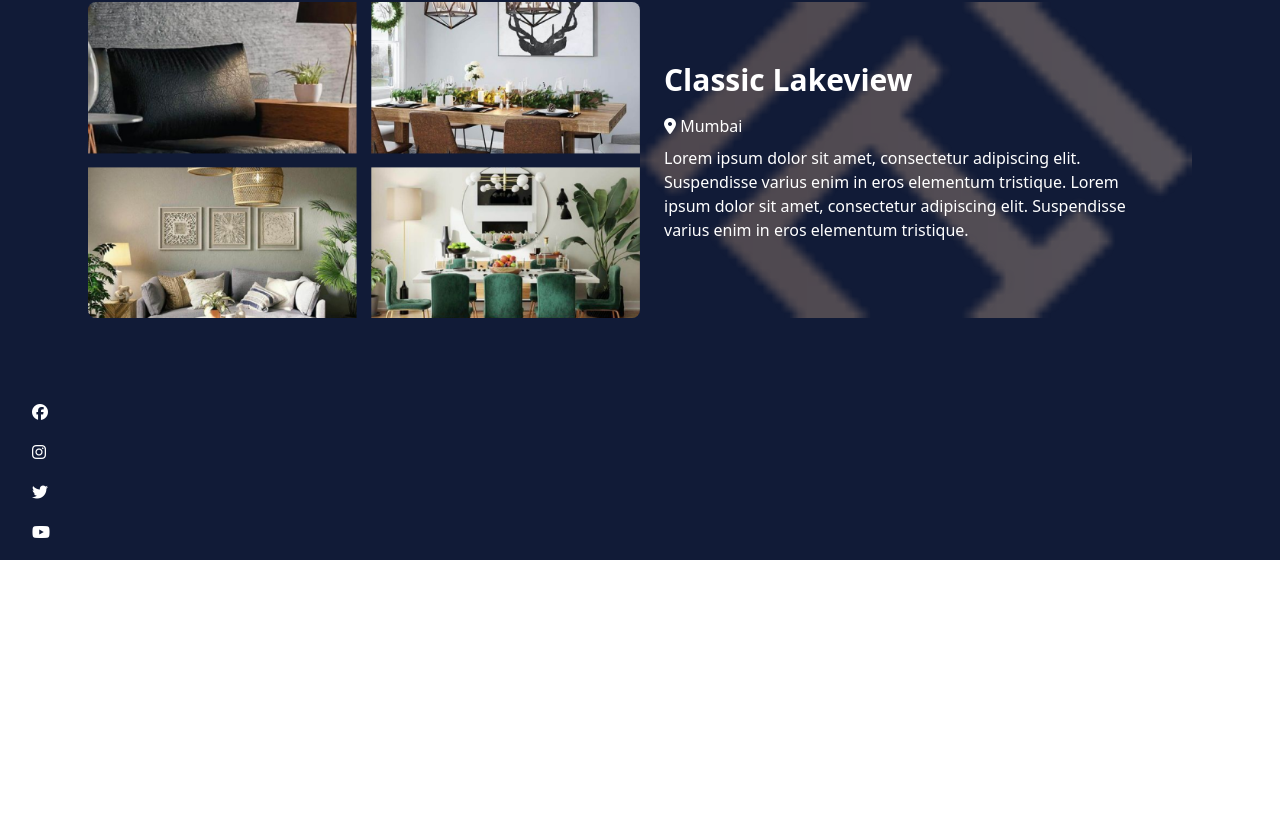
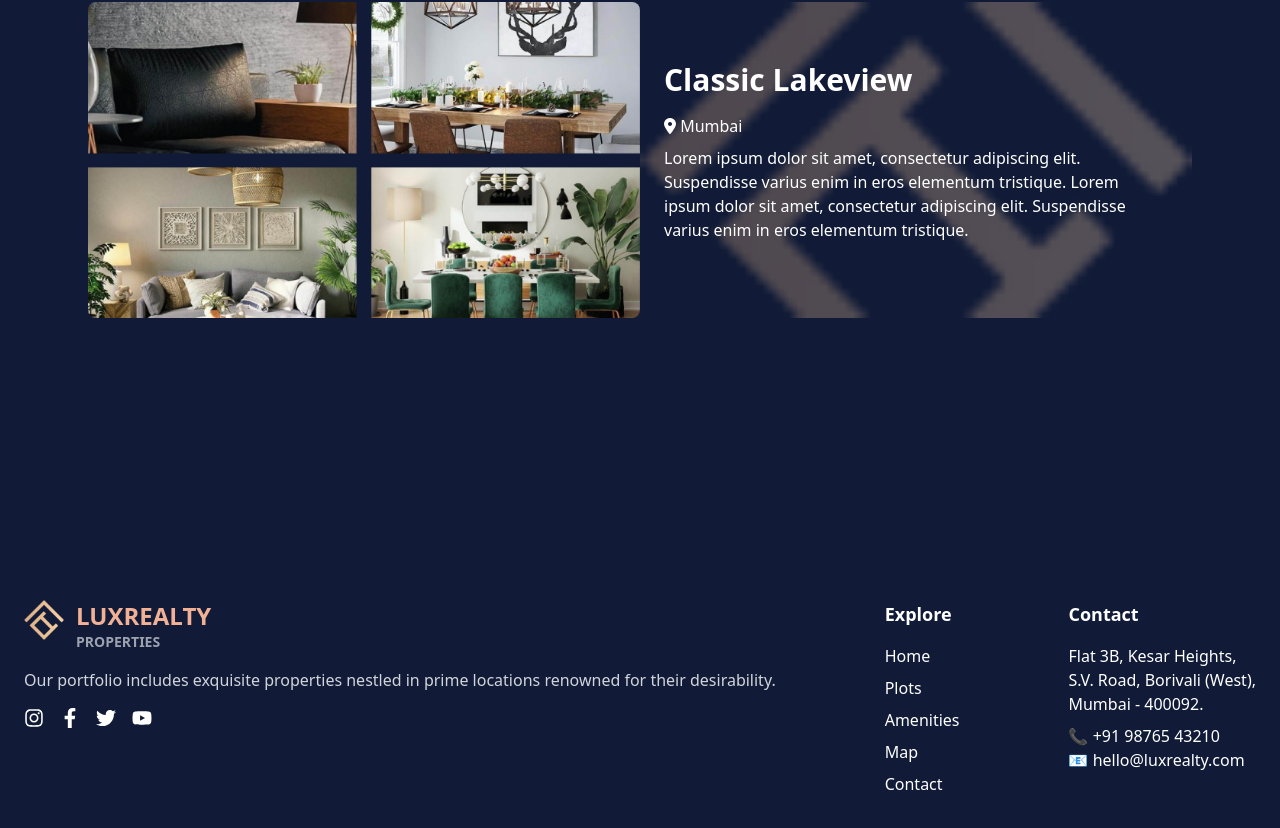
Before and after one commit to narayanbadatya/realEstate, a React (Vite) app: page / in a window 1280 px wide. Shown: the part 1040-1868 px from the top of the page. Before the commit the page ends 1600 px from the top, so only its background shows below. Built offline with nearby package versions, Linux system fonts and the light colour scheme.

Commit message:
Footer added

```diff
--- a/package.json
+++ b/package.json
@@ -13,7 +13,8 @@
     "@fortawesome/fontawesome-free": "^6.6.0",
     "react": "^18.3.1",
     "react-calendly": "^4.3.1",
-    "react-dom": "^18.3.1"
+    "react-dom": "^18.3.1",
+    "react-icons": "^5.3.0"
   },
   "devDependencies": {
     "@eslint/js": "^9.11.1",
--- a/src/App.jsx
+++ b/src/App.jsx
@@ -6,6 +6,7 @@ import HeroSection from "./components/HeroSection";
 import LeftSideBar from "./components/LeftSideBar";
 import ClassicLakeview from "./components/ClassicLakeView";
 import { PopupWidget } from "react-calendly";
+import Footer from "./components/Footer";
 
 function App() {
   return (
@@ -20,7 +21,8 @@ function App() {
       <Navbar />
       <HeroSection />
       <ClassicLakeview/>
-      <LeftSideBar />
+      {/* <LeftSideBar /> */}
+      <Footer />
     </div>
   );
 }
--- /dev/null
+++ b/src/components/Footer.jsx
@@ -0,0 +1,54 @@
+import React from 'react';
+import { FaInstagram, FaFacebookF, FaTwitter, FaYoutube } from 'react-icons/fa';
+import logo from "../assets/logo.png";
+const Footer = () => {
+  return (
+    <footer className="bg-[#111B37]  text-white py-10 px-6">
+      <div className="max-w-7xl mx-auto flex flex-col md:flex-row justify-between space-y-10 md:space-y-0">
+        {/* Left Section */}
+        <div className="flex flex-col space-y-4">
+        <div className="flex flex-row space-x-3">
+            <img src={logo} alt="" className='h-10' />
+          <h2 className="text-2xl font-bold text-[#f2b195]">
+            LUXREALTY <span className="block text-sm text-gray-400">PROPERTIES</span>
+          </h2>
+            </div>
+          <p className="text-gray-300">
+            Our portfolio includes exquisite properties nestled in prime locations renowned
+            for their desirability.
+          </p>
+          <div className="flex space-x-4 text-xl">
+            <FaInstagram className="cursor-pointer" />
+            <FaFacebookF className="cursor-pointer" />
+            <FaTwitter className="cursor-pointer" />
+            <FaYoutube className="cursor-pointer" />
+          </div>
+        </div>
+
+        {/* Center Section */}
+        <div>
+          <h3 className="text-lg font-semibold mb-4">Explore</h3>
+          <ul className="space-y-2">
+            <li className="cursor-pointer hover:text-[#f2b195]">Home</li>
+            <li className="cursor-pointer hover:text-[#f2b195]">Plots</li>
+            <li className="cursor-pointer hover:text-[#f2b195]">Amenities</li>
+            <li className="cursor-pointer hover:text-[#f2b195]">Map</li>
+            <li className="cursor-pointer hover:text-[#f2b195]">Contact</li>
+          </ul>
+        </div>
+
+        {/* Right Section */}
+        <div>
+          <h3 className="text-lg font-semibold mb-4">Contact</h3>
+          <p>Flat 3B, Kesar Heights,</p>
+          <p>S.V. Road, Borivali (West),</p>
+          <p>Mumbai - 400092.</p>
+          <p className="mt-2">📞 +91 98765 43210</p>
+          <p>📧 hello@luxrealty.com</p>
+        </div>
+      </div>
+    </footer>
+  );
+};
+
+export default Footer;
--- a/src/components/HeroSection.jsx
+++ b/src/components/HeroSection.jsx
@@ -3,7 +3,7 @@ import bg from '../assets/bg.png';
 
 const HeroSection = () => {
   return (
-    <div className="relative h-screen bg-cover bg-center bg-no-repeat" style={{ backgroundImage: `url(${bg})` }}>
+    <div className=" relative h-screen bg-cover bg-center bg-no-repeat" style={{ backgroundImage: `url(${bg})` }}>
       <div className="absolute inset-0 bg-black opacity-40"></div> {/* Dark overlay */}
 
       <div className="animate-fadeIn relative z-10 flex flex-col items-end justify-center h-full px-6 md:text-end lg:text-end sm:text-center text-white ">
```
Also changed, not shown: 1 other file (tests, documents, lock files or other folders).
